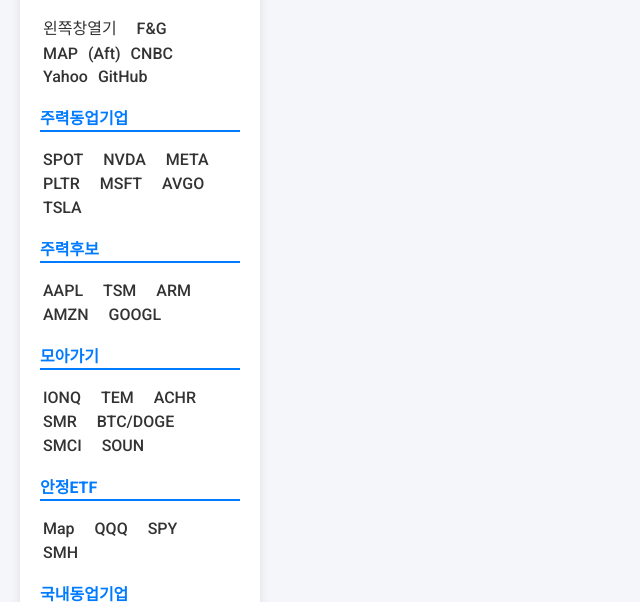
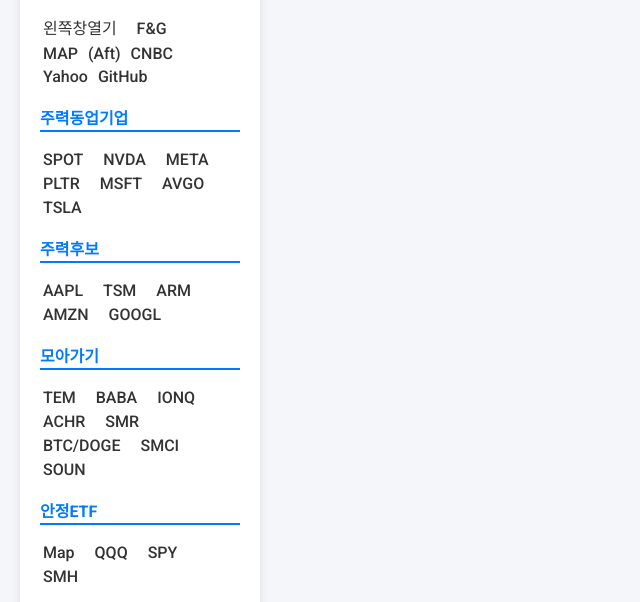
Before and after one commit to ojseon/mystock, a plain HTML site: page index.html in a window 1280 px wide. Shown: the part 134-736 px from the top of the page, without its empty margins (0-640 px from the left). Drawn offline with Linux system fonts and the light colour scheme; no server answers.

Commit message:
Update index.html

```diff
--- a/index.html
+++ b/index.html
@@ -144,8 +144,9 @@
 
             <div class="group-title">모아가기</div>
             <ul>
+                <li><a href="#" onclick="openChart('https://finviz.com/quote.ashx?t=TEM&ty=c&p=d&b=1')">TEM</a></li>
+                <li><a href="#" onclick="openChart('https://finviz.com/quote.ashx?t=BABA&ty=c&p=d&b=1')">BABA</a></li>
                 <li><a href="#" onclick="openChart('https://finviz.com/quote.ashx?t=IONQ&ty=c&p=d&b=1')">IONQ</a></li>
-                <li><a href="#" onclick="openChart('https://finviz.com/quote.ashx?t=TEM&ty=c&p=d&b=1')">TEM</a></li>
                 <li><a href="#" onclick="openChart('https://finviz.com/quote.ashx?t=ACHR&ty=c&p=d&b=1')">ACHR</a></li>
                 <li><a href="#" onclick="openChart('https://finviz.com/quote.ashx?t=SMR&ty=c&p=d&b=1')">SMR</a></li>
                 <li><a href="#" onclick="openChart('https://upbit.com/exchange?code=CRIX.UPBIT.KRW-BTC')">BTC/DOGE</a></li>
```
